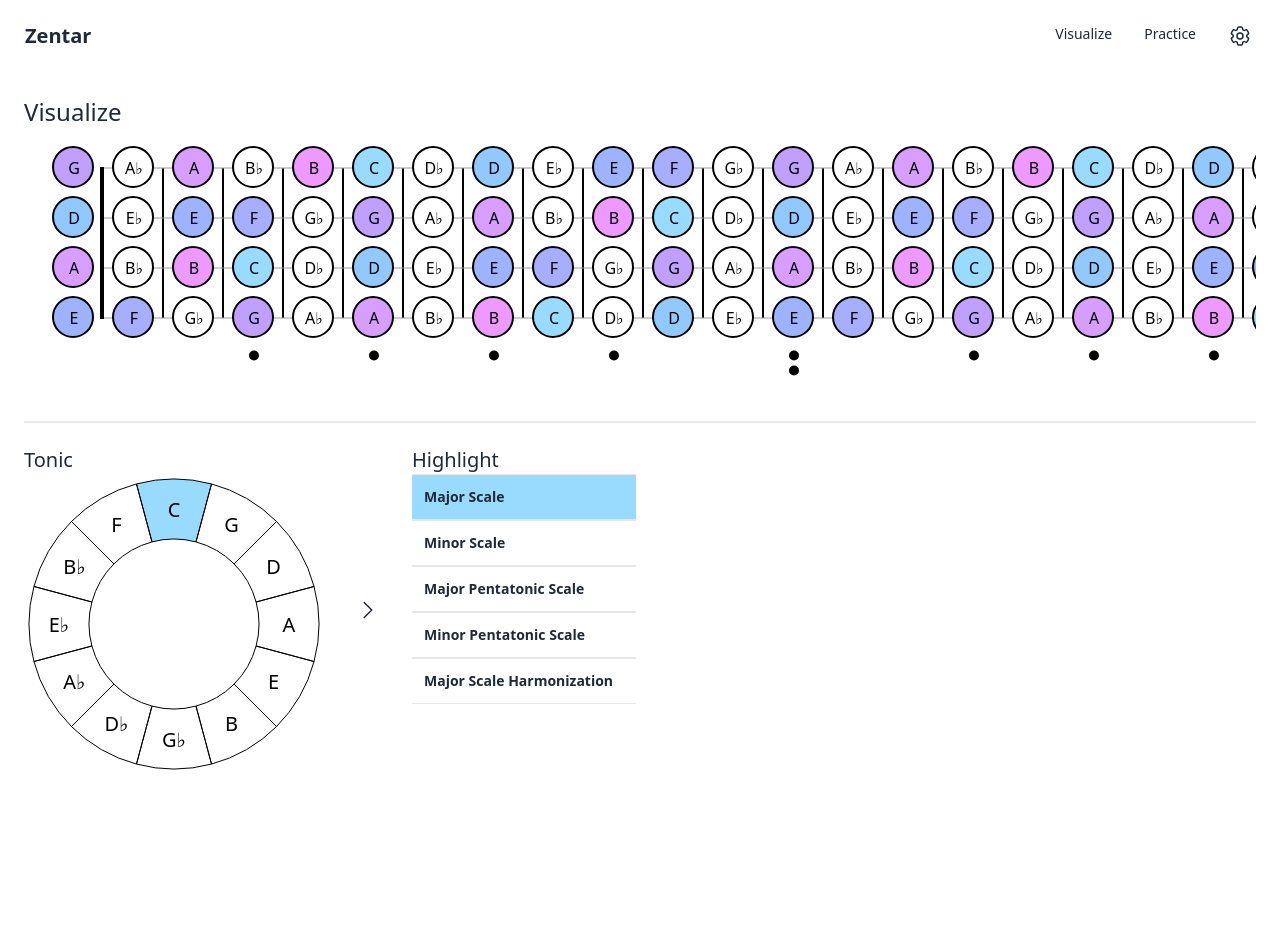
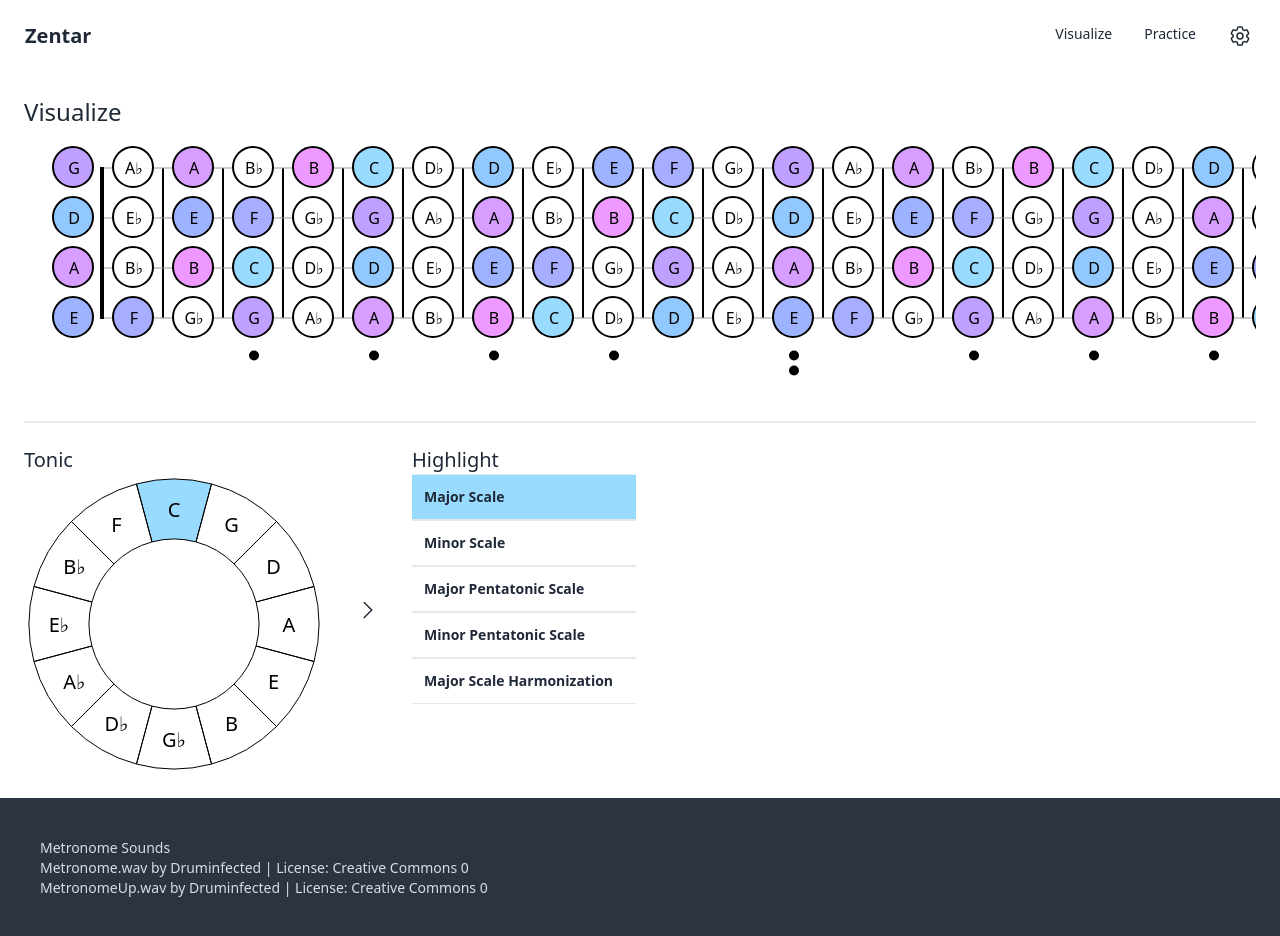
Before and after one commit to tsenchung/zentar, a SvelteKit app: page / in a window 1280 px wide. Before the commit the page ends 800 px from the top, so only its background shows below. Built offline with nearby package versions, Linux system fonts and the light colour scheme.

Commit message:
Temp attributions in footer

```diff
--- a/src/routes/+layout.svelte
+++ b/src/routes/+layout.svelte
@@ -53,3 +53,20 @@
 		</div>
 	</div>
 </div>
+<footer class="footer bg-neutral text-neutral-content p-10">
+	<section>
+		<section>
+			<h2>Metronome Sounds</h2>
+			<p>
+				<a href="https://freesound.org/people/Druminfected/sounds/250552/">Metronome.wav</a> by
+				<a href="https://freesound.org/people/Druminfected/">Druminfected</a>
+				| License: <a href="http://creativecommons.org/publicdomain/zero/1.0/">Creative Commons 0</a>
+			</p>
+			<p>
+				<a href="https://freesound.org/people/Druminfected/sounds/250551/">MetronomeUp.wav</a> by
+				<a href="https://freesound.org/people/Druminfected/">Druminfected</a>
+				| License: <a href="http://creativecommons.org/publicdomain/zero/1.0/">Creative Commons 0</a>
+			</p>
+		</section>
+	</section>
+</footer>
```
